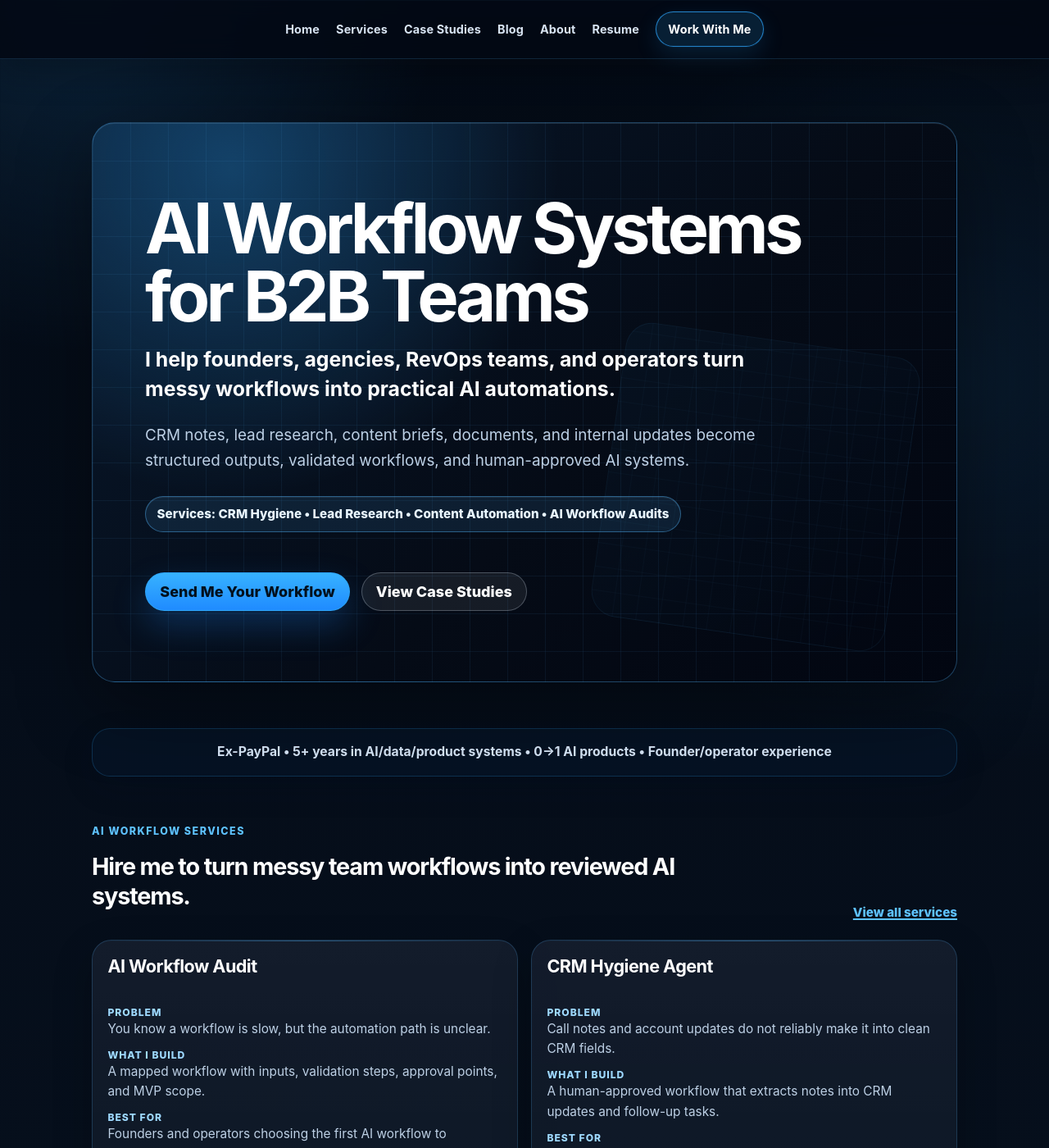
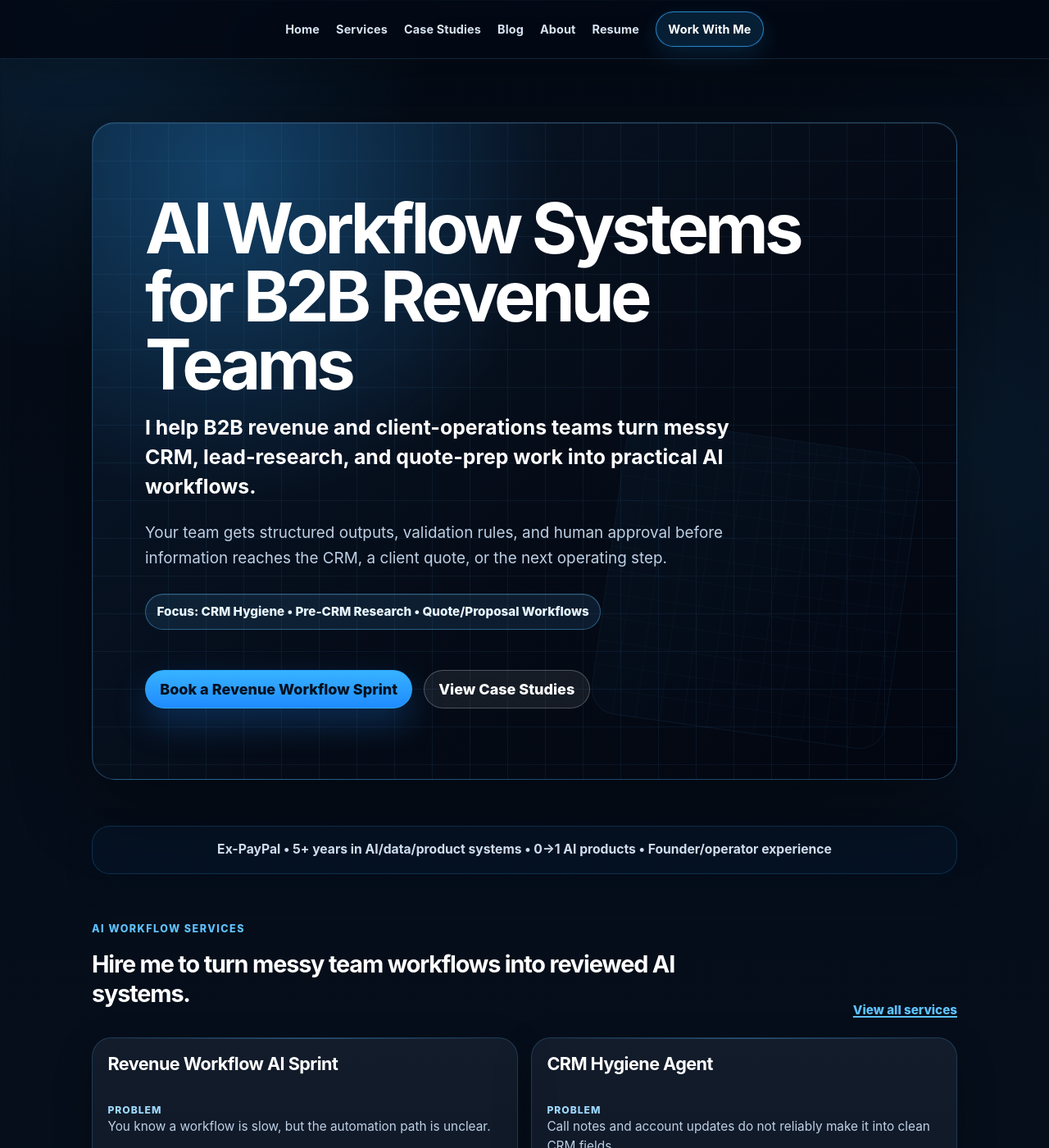
Before and after one commit to mahadevupadhyayula/mahadevupadhyayula.github.io, a Jekyll site: the page built from index.md, in a window 1280 px wide and 1400 px high. Shown: the whole window at 82% size. Built offline with Jekyll 4.4.1, drawn with Linux system fonts in a browser that asks for light colours; some of the changed text lies outside the part shown.

Commit message:
Refine revenue workflow positioning

```diff
--- a/index.md
+++ b/index.md
@@ -1,16 +1,16 @@
 ---
 layout: default
-title: Mahadev Upadhyayula | AI Automation Consultant for B2B Workflow Systems
-description: I build human-approved AI workflow systems for B2B teams, including CRM hygiene agents, lead research automation, content workflow systems, and custom AI automation prototypes.
+title: AI Workflow Systems for B2B Revenue Teams | Mahadev Upadhyayula
+description: I help B2B revenue teams turn CRM hygiene, lead research, and quote-prep work into structured, validated, human-approved AI workflows.
 ---
 
 <section class="hero-section" aria-labelledby="hero-title">
-  <h1 id="hero-title">AI Workflow Systems for B2B Teams</h1>
-  <p class="hero-subheadline">I help founders, agencies, RevOps teams, and operators turn messy workflows into practical AI automations.</p>
-  <p class="hero-copy">CRM notes, lead research, content briefs, documents, and internal updates become structured outputs, validated workflows, and human-approved AI systems.</p>
-  <p class="hero-service-line">Services: CRM Hygiene • Lead Research • Content Automation • AI Workflow Audits</p>
+  <h1 id="hero-title">AI Workflow Systems for B2B Revenue Teams</h1>
+  <p class="hero-subheadline">I help B2B revenue and client-operations teams turn messy CRM, lead-research, and quote-prep work into practical AI workflows.</p>
+  <p class="hero-copy">Your team gets structured outputs, validation rules, and human approval before information reaches the CRM, a client quote, or the next operating step.</p>
+  <p class="hero-service-line">Focus: CRM Hygiene • Pre-CRM Research • Quote/Proposal Workflows</p>
   <div class="hero-actions" aria-label="Primary actions">
-    <a class="button-link button-primary" href="{{ '/work-with-me?intent=homepage-send-workflow' | relative_url }}" data-workflow-modal-open data-workflow-intent="homepage-send-workflow">Send Me Your Workflow</a>
+    <a class="button-link button-primary" href="{{ '/work-with-me?intent=homepage-revenue-workflow-sprint' | relative_url }}" data-workflow-modal-open data-workflow-intent="homepage-revenue-workflow-sprint">Book a Revenue Workflow Sprint</a>
     <a class="button-link button-secondary" href="{{ '/case-studies' | relative_url }}">View Case Studies</a>
   </div>
 </section>
@@ -29,16 +29,16 @@ description: I build human-approved AI workflow systems for B2B teams, including
   </div>
   <div class="service-card-grid homepage-service-grid">
     <article>
-      <h3>AI Workflow Audit</h3>
+      <h3>Revenue Workflow AI Sprint</h3>
       <dl>
         <dt>Problem</dt>
         <dd>You know a workflow is slow, but the automation path is unclear.</dd>
         <dt>What I build</dt>
-        <dd>A mapped workflow with inputs, validation steps, approval points, and MVP scope.</dd>
+        <dd>A workflow map, automation opportunity assessment, validation plan, human-approval design, and MVP scope.</dd>
         <dt>Best for</dt>
-        <dd>Founders and operators choosing the first AI workflow to automate.</dd>
+        <dd>Revenue and operations leaders choosing the first workflow to improve.</dd>
       </dl>
-      <p class="card-cta"><a href="{{ '/work-with-me?intent=homepage-workflow-audit' | relative_url }}">Start Workflow Audit</a></p>
+      <p class="card-cta"><a href="{{ '/work-with-me?intent=homepage-revenue-workflow-sprint' | relative_url }}">Book a Workflow Sprint</a></p>
     </article>
     <article>
       <h3>CRM Hygiene Agent</h3>
@@ -65,6 +65,18 @@ description: I build human-approved AI workflow systems for B2B teams, including
       <p class="card-cta"><a href="{{ '/work-with-me?intent=homepage-pre-crm-research' | relative_url }}">Discuss Lead Research</a></p>
     </article>
     <article>
+      <h3>Quote/Proposal Workflow</h3>
+      <dl>
+        <dt>Problem</dt>
+        <dd>Quotes and proposals depend on scattered inputs, manual checks, and inconsistent review.</dd>
+        <dt>What I build</dt>
+        <dd>A human-approved workflow that prepares a structured, reviewable quote or proposal draft.</dd>
+        <dt>Best for</dt>
+        <dd>B2B service firms and sales teams preparing client-facing commercial documents.</dd>
+      </dl>
+      <p class="card-cta"><a href="{{ '/work-with-me?intent=homepage-quote-proposal' | relative_url }}">Discuss Quote Automation</a></p>
+    </article>
+    <article>
       <h3>Content Workflow System</h3>
       <dl>
         <dt>Problem</dt>
@@ -76,6 +88,20 @@ description: I build human-approved AI workflow systems for B2B teams, including
       </dl>
       <p class="card-cta"><a href="{{ '/work-with-me?intent=homepage-content-workflow' | relative_url }}">Discuss Content Workflow</a></p>
     </article>
+  </div>
+</section>
+
+<section class="stage-one-services" aria-labelledby="engagement-path-title">
+  <div class="section-heading-row">
+    <div>
+      <p class="section-eyebrow">How engagements work</p>
+      <h2 id="engagement-path-title">Start small, prove value, then expand.</h2>
+    </div>
+  </div>
+  <div class="service-card-grid">
+    <article><h3>1. Revenue Workflow Assessment</h3><p>Map the workflow, inputs, risks, approvals, and implementation scope.</p></article>
+    <article><h3>2. Fixed-Scope Workflow Build</h3><p>Build and validate one focused workflow around a measurable operating problem.</p></article>
+    <article><h3>3. Optional Optimization</h3><p>Improve quality, integrations, monitoring, and adoption after the workflow proves useful.</p></article>
   </div>
 </section>
 
@@ -105,8 +131,8 @@ description: I build human-approved AI workflow systems for B2B teams, including
 
 <section id="work-with-me" class="workflow-cta" aria-labelledby="workflow-title">
   <p class="section-eyebrow">Primary CTA flow</p>
-  <h2 id="workflow-title">Send me one messy workflow. I’ll map the automation opportunity.</h2>
-  <p>Start with a workflow audit: where the inputs come from, what AI should extract, what needs validation, and where human approval belongs.</p>
+  <h2 id="workflow-title">Bring one revenue workflow. Leave with a clearer automation path.</h2>
+  <p>Start with a Revenue Workflow Sprint: identify the inputs, extraction logic, validation rules, human approvals, and the smallest useful implementation scope.</p>
   <div class="workflow-path" aria-label="Messy Inputs → AI Extraction → Validation → Human Approval → Clean Output">
     <span>Messy Inputs</span>
     <span>AI Extraction</span>
@@ -114,7 +140,7 @@ description: I build human-approved AI workflow systems for B2B teams, including
     <span>Human Approval</span>
     <span>Clean Output</span>
   </div>
-  <a class="button-link button-primary" href="{{ '/work-with-me?intent=homepage-workflow-audit' | relative_url }}" data-workflow-modal-open data-workflow-intent="homepage-workflow-audit">Send me your workflow</a>
+  <a class="button-link button-primary" href="{{ '/work-with-me?intent=homepage-workflow-audit' | relative_url }}" data-workflow-modal-open data-workflow-intent="homepage-revenue-workflow-sprint">Get a Workflow Assessment</a>
 </section>
 
 ---
```
